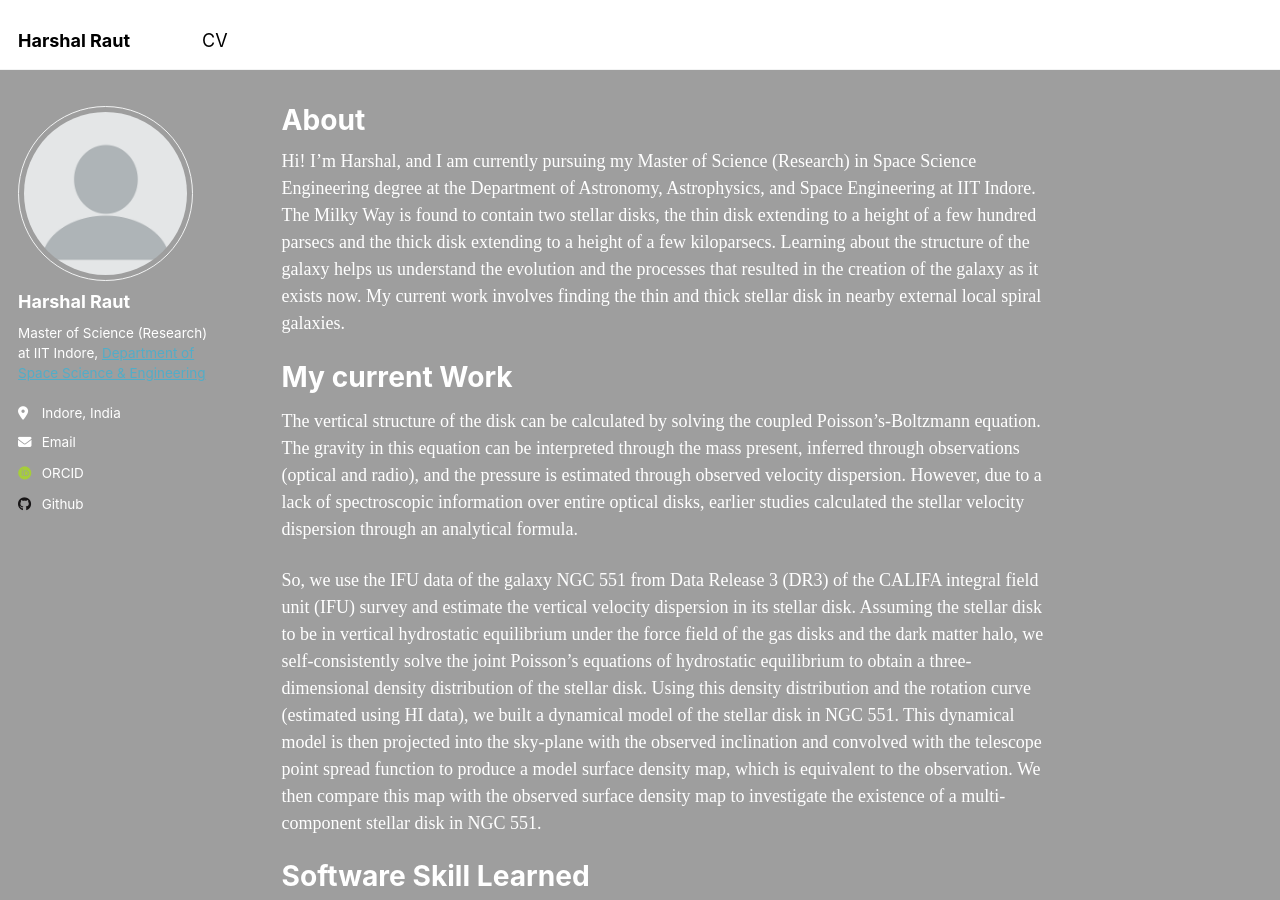
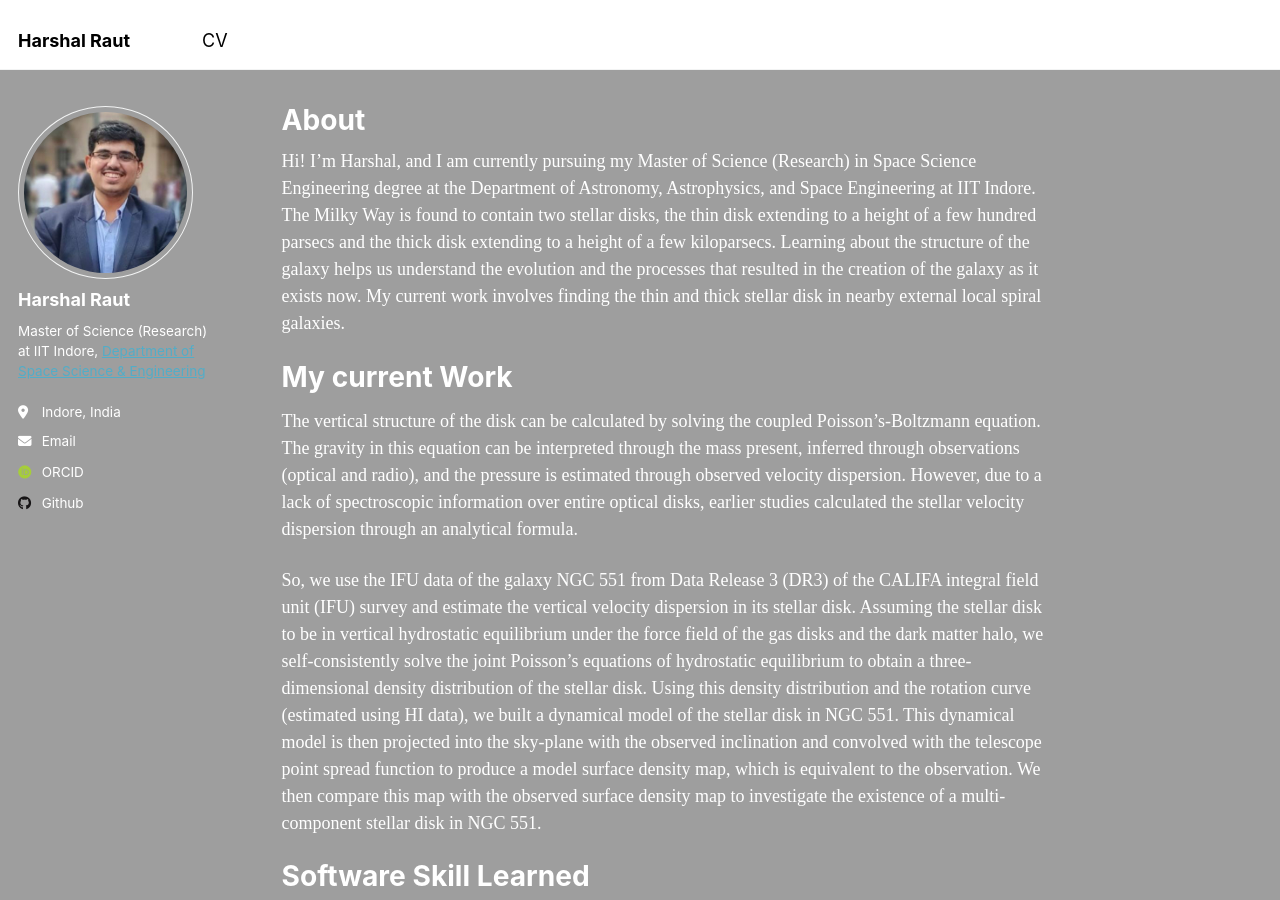
Before and after one commit to rautharshal/rautharshal.github.io, a Jekyll site: the page built from _pages/about.md, in a window 1280 px wide and 900 px high. Built offline with Jekyll 4.4.1, drawn with Linux system fonts in a browser that asks for light colours; some web fonts are replaced.

Commit message:
Update _config.yml

```diff
--- a/_config.yml
+++ b/_config.yml
@@ -21,7 +21,7 @@ repository               : "rautharshal/rautharshal.github.io"
 #               Additional customization can be done by editing /_includes/author-profile.html
 author:
   # Biographic information
-  avatar           : "profile.png"
+  avatar           : "harshal_edit.jpg"
   name             : "Harshal Raut"
   pronouns         : # example: "she/her"
   bio              : 'Master of Science (Research) at IIT Indore, <a href="https://aase.iiti.ac.in">Department of Space Science & Engineering</a>'
```
